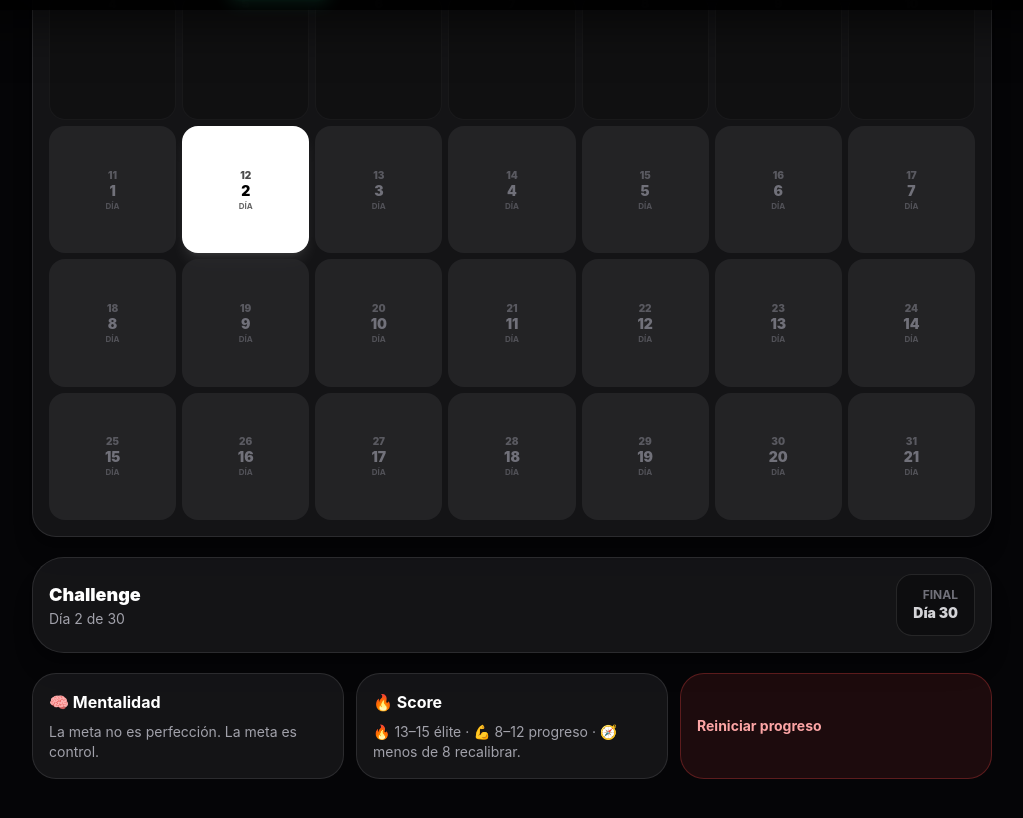
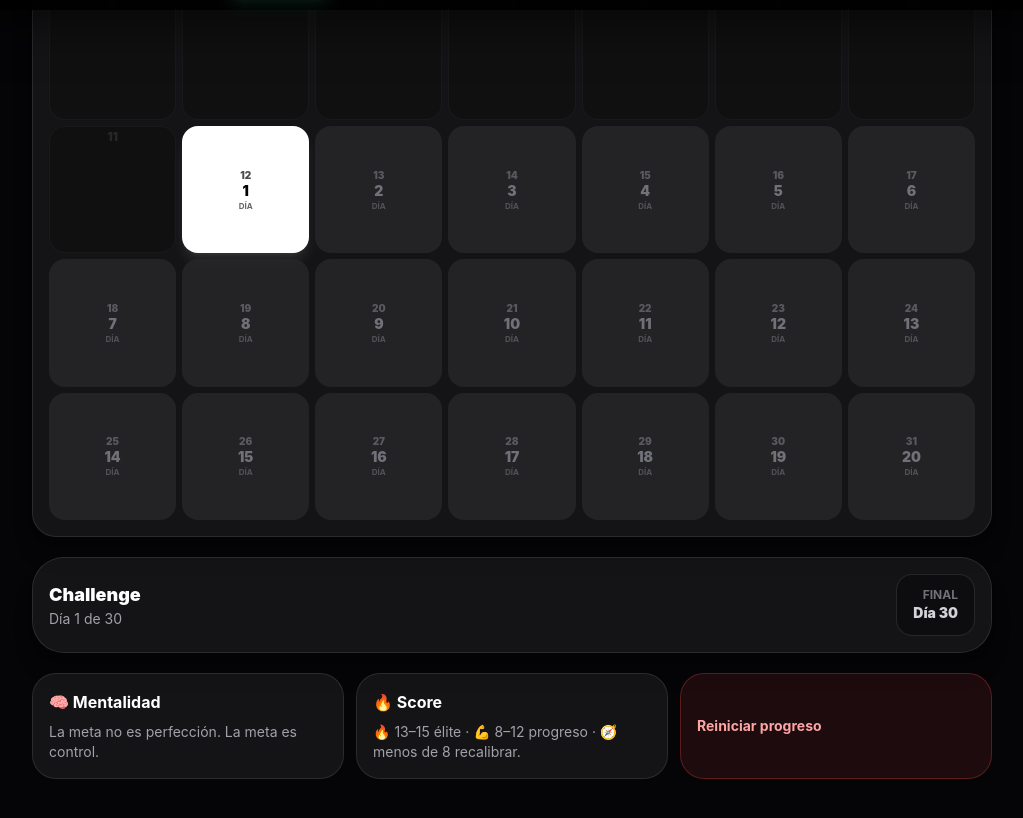
Before and after one commit to ytautomationmma-cmyk/dopamine-reset-focus-clean, a React (Vite) app: page / in a window 1280 px wide. Shown: the part 790-1608 px from the top of the page, without its empty margins (128-1151 px from the left). Built offline with nearby package versions, Linux system fonts and the light colour scheme.

Commit message:
Use per-user challenge start dates

```diff
--- a/src/App.jsx
+++ b/src/App.jsx
@@ -15,8 +15,8 @@ const CUSTOM_EXERCISES_KEY = 'dopamine-reset-custom-exercises';
 const EXERCISE_RENAMES_KEY = 'dopamine-reset-exercise-renames';
 const LEGACY_STORAGE_KEY = 'dopamine-reset-data';
 const CHALLENGE_LENGTH = 30;
-const ANCHOR_DATE_KEY = '2026-05-28';
-const ANCHOR_DAY_INDEX = 17;
+const LEGACY_ANCHOR_DATE_KEY = '2026-05-28';
+const LEGACY_ANCHOR_DAY_INDEX = 17;
 const tabs = [
   { id: 'dashboard', label: 'Dashboard', icon: '⌂' },
   { id: 'habits', label: 'Hábitos', icon: '✓' },
@@ -38,28 +38,35 @@ const addDays = (date, amount) => {
 };
 const daysBetween = (startDateKey, endDateKey) => Math.round((parseDateKey(endDateKey) - parseDateKey(startDateKey)) / 86400000);
 const parseDateKey = (dateKey) => new Date(`${dateKey}T00:00:00`);
-const getCurrentChallengeIndex = () => Math.max(0, ANCHOR_DAY_INDEX + daysBetween(ANCHOR_DATE_KEY, toDateKey(new Date())));
-const getChallengeStartDate = () => addDays(parseDateKey(ANCHOR_DATE_KEY), -ANCHOR_DAY_INDEX);
-const getSavedSelectedDayIndex = () => {
+const getLegacyChallengeStartDateKey = () => toDateKey(addDays(parseDateKey(LEGACY_ANCHOR_DATE_KEY), -LEGACY_ANCHOR_DAY_INDEX));
+const getCurrentChallengeIndex = (startDateKey = toDateKey(new Date())) => Math.max(0, daysBetween(startDateKey, toDateKey(new Date())));
+const getSavedSelectedDayIndex = (fallback = 0) => {
   try {
     const saved = localStorage.getItem(SELECTED_DAY_KEY);
-    const parsed = saved !== null ? Number(saved) : getCurrentChallengeIndex();
-    return Number.isFinite(parsed) && parsed >= 0 ? parsed : getCurrentChallengeIndex();
+    const parsed = saved !== null ? Number(saved) : fallback;
+    return Number.isFinite(parsed) && parsed >= 0 ? parsed : fallback;
   } catch {
-    return getCurrentChallengeIndex();
+    return fallback;
   }
 };
-const createDay = (dayNumber, dateKey) => ({
+const getChallengeStartDateKey = (loadedDays) => {
+  if (Array.isArray(loadedDays) && loadedDays[0]?.challengeStartDate) return loadedDays[0].challengeStartDate;
+  if (Array.isArray(loadedDays) && loadedDays[0]?.date) return loadedDays[0].date;
+  if (Array.isArray(loadedDays)) return getLegacyChallengeStartDateKey();
+  return toDateKey(new Date());
+};
+const createDay = (dayNumber, dateKey, challengeStartDateKey, challengeLength = CHALLENGE_LENGTH) => ({
   day: dayNumber,
   date: dateKey,
+  ...(dayNumber === 1 ? { challengeStartDate: challengeStartDateKey, challengeLength } : {}),
   checks: Array(habits.length).fill(false),
   feeling: '🙂 Bien',
   workout: [],
   tasks: [],
 });
-const createInitialDays = (length = CHALLENGE_LENGTH) => {
-  const startDate = getChallengeStartDate();
-  return Array.from({ length }, (_, i) => createDay(i + 1, toDateKey(addDays(startDate, i))));
+const createInitialDays = (length = CHALLENGE_LENGTH, startDateKey = toDateKey(new Date()), challengeLength = CHALLENGE_LENGTH) => {
+  const startDate = parseDateKey(startDateKey);
+  return Array.from({ length }, (_, i) => createDay(i + 1, toDateKey(addDays(startDate, i)), startDateKey, challengeLength));
 };
 const safeLoad = (key, fallback) => { try { const saved = localStorage.getItem(key); return saved ? JSON.parse(saved) : fallback; } catch { return fallback; } };
 const safeSave = (key, value) => { try { localStorage.setItem(key, JSON.stringify(value)); } catch {} };
@@ -78,8 +85,10 @@ const createInitialSet = (trackingType, unit = 'lbs') => {
   return { id: Date.now() + Math.random(), reps: '', weight: '', unit };
 };
 const normalizeDays = (loadedDays) => {
-  const fallbackLength = Array.isArray(loadedDays) ? Math.max(CHALLENGE_LENGTH, getCurrentChallengeIndex() + 1, loadedDays.length) : Math.max(CHALLENGE_LENGTH, getCurrentChallengeIndex() + 1);
-  const fallback = createInitialDays(fallbackLength);
+  const challengeStartDateKey = getChallengeStartDateKey(loadedDays);
+  const currentIndex = getCurrentChallengeIndex(challengeStartDateKey);
+  const fallbackLength = Array.isArray(loadedDays) ? Math.max(CHALLENGE_LENGTH, currentIndex + 1, loadedDays.length) : Math.max(CHALLENGE_LENGTH, currentIndex + 1);
+  const fallback = createInitialDays(fallbackLength, challengeStartDateKey, loadedDays?.[0]?.challengeLength || CHALLENGE_LENGTH);
   if (!Array.isArray(loadedDays)) return fallback;
   return fallback.map((baseDay, index) => {
     const savedDay = loadedDays[index] || {};
@@ -104,7 +113,7 @@ const loadDays = () => {
     safeSave(STORAGE_KEY, migrated);
     return migrated;
   }
-  return createInitialDays(Math.max(CHALLENGE_LENGTH, getCurrentChallengeIndex() + 1));
+  return createInitialDays();
 };
 const getScoreState = (score) => {
   if (score >= 13) return { emoji: '🔥', label: 'Día élite', color: 'text-emerald-300', ring: 'ring-emerald-400/40', bg: 'bg-emerald-500/10' };
@@ -131,10 +140,11 @@ export default function ResetFocusTracker() {
 
   const selectedDay = days[selectedDayIndex];
   const setDaysAndSave = (updater) => setDays((current) => { const updated = typeof updater === 'function' ? updater(current) : updater; safeSave(STORAGE_KEY, updated); return updated; });
-  const resetTracker = () => { if (!window.confirm('¿Seguro que quieres reiniciar todo el progreso?')) return; const fresh = createInitialDays(Math.max(CHALLENGE_LENGTH, getCurrentChallengeIndex() + 1)); setDays(fresh); localStorage.removeItem(STORAGE_KEY); localStorage.removeItem(SELECTED_DAY_KEY); setSelectedDayIndex(getCurrentChallengeIndex()); setShowChallengeSummary(false); };
+  const resetTracker = () => { if (!window.confirm('¿Seguro que quieres reiniciar todo el progreso?')) return; const fresh = createInitialDays(); setDays(fresh); localStorage.removeItem(STORAGE_KEY); localStorage.removeItem(SELECTED_DAY_KEY); setSelectedDayIndex(0); setShowChallengeSummary(false); };
   const scoreForDay = (day) => day.checks.reduce((total, checked, i) => (checked ? total + habits[i].points : total), 0);
   const scores = days.map(scoreForDay);
-  const challengeDays = days.slice(0, CHALLENGE_LENGTH);
+  const activeChallengeLength = days[0]?.challengeLength || CHALLENGE_LENGTH;
+  const challengeDays = days.slice(0, activeChallengeLength);
   const challengeScores = challengeDays.map(scoreForDay);
   const challengeCompleted = Boolean(days[0]?.challengeCompleted);
   const selectedScore = scoreForDay(selectedDay);
@@ -168,7 +178,7 @@ export default function ResetFocusTracker() {
   const statsData = { scores, selectedDayIndex, winCount, eliteCount, progressCount, lowCount, averageScore, bestDay, lowestDay, currentStreak, topHabits, weakHabits, workoutSummary: { totalExercises: workoutEntries.length, workoutDays, lastWorkout }, getScoreState };
   const challengeHabitStats = habits.map((habit, habitIndex) => {
     const count = challengeDays.filter((day) => day.checks[habitIndex]).length;
-    const percent = Math.round((count / CHALLENGE_LENGTH) * 100);
+    const percent = Math.round((count / activeChallengeLength) * 100);
     return { name: habit.name, icon: habit.icon, count, percent };
   });
   const challengeWins = challengeScores.filter((score) => score >= 8).length;
@@ -191,6 +201,7 @@ export default function ResetFocusTracker() {
     eliteDays: challengeEliteDays,
     longestStreak: challengeLongestStreak,
     workoutDays: challengeWorkoutDays,
+    challengeLength: activeChallengeLength,
     completedAt: days[0]?.challengeCompletedAt,
     getScoreState,
   };
@@ -217,10 +228,12 @@ export default function ResetFocusTracker() {
     if (selectedDate < firstDate) return;
 
     const next = [...days];
+    const challengeStartDateKey = days[0]?.challengeStartDate || days[0]?.date || toDateKey(new Date());
+    const challengeLength = days[0]?.challengeLength || CHALLENGE_LENGTH;
     let cursor = parseDateKey(next[next.length - 1].date);
     while (cursor < selectedDate) {
       cursor = addDays(cursor, 1);
-      next.push(createDay(next.length + 1, toDateKey(cursor)));
+      next.push(createDay(next.length + 1, toDateKey(cursor), challengeStartDateKey, challengeLength));
     }
     setDaysAndSave(next);
     setSelectedDayIndex(next.findIndex((day) => day.date === dateKey));
@@ -299,7 +312,7 @@ export default function ResetFocusTracker() {
     { label: 'Hábitos', value: `${completedHabits}/${habits.length}`, accent: 'text-sky-300' },
     { label: 'Tasks', value: `${completedTasks}/${(selectedDay.tasks || []).length}`, accent: 'text-violet-300' },
   ];
-  const canCompleteChallenge = selectedDayIndex >= CHALLENGE_LENGTH - 1;
+  const canCompleteChallenge = selectedDayIndex >= activeChallengeLength - 1;
 
   const renderActiveTab = () => {
     if (activeTab === 'habits') {
@@ -342,7 +355,7 @@ export default function ResetFocusTracker() {
           <div className="flex items-center justify-between gap-3">
             <div>
               <h3 className="text-lg font-black">Challenge</h3>
-              <p className="text-sm text-zinc-400">{challengeCompleted ? 'Tu primer challenge ya está culminado.' : `Día ${Math.min(selectedDayIndex + 1, CHALLENGE_LENGTH)} de ${CHALLENGE_LENGTH}`}</p>
+              <p className="text-sm text-zinc-400">{challengeCompleted ? 'Tu primer challenge ya está culminado.' : `Día ${Math.min(selectedDayIndex + 1, activeChallengeLength)} de ${activeChallengeLength}`}</p>
             </div>
             {challengeCompleted ? (
               <button type="button" onClick={() => setShowChallengeSummary((current) => !current)} className="rounded-2xl bg-white px-4 py-3 text-sm font-black text-black transition active:scale-95">
@@ -355,7 +368,7 @@ export default function ResetFocusTracker() {
             ) : (
               <div className="rounded-2xl border border-white/10 bg-black/30 px-4 py-3 text-right">
                 <p className="text-xs font-bold uppercase text-zinc-500">Final</p>
-                <p className="text-sm font-black text-zinc-300">Día 30</p>
+                <p className="text-sm font-black text-zinc-300">Día {activeChallengeLength}</p>
               </div>
             )}
           </div>
--- a/src/components/ChallengeSummary.jsx
+++ b/src/components/ChallengeSummary.jsx
@@ -1,6 +1,8 @@
 const clampPercent = (value) => Math.max(0, Math.min(100, value || 0));
 
 export default function ChallengeSummary({ summary }) {
+  const challengeLength = summary.challengeLength || 30;
+
   return (
     <section className="mb-5 space-y-4">
       <div className="overflow-hidden rounded-[2rem] border border-white/10 bg-gradient-to-br from-zinc-900 via-zinc-950 to-black p-5 shadow-2xl shadow-black/40">
@@ -8,7 +10,7 @@ export default function ChallengeSummary({ summary }) {
           <div>
             <p className="text-xs font-bold uppercase tracking-[0.24em] text-emerald-300">Challenge complete</p>
             <h2 className="mt-2 text-3xl font-black leading-tight">Performance review</h2>
-            <p className="mt-1 text-sm text-zinc-400">30-day consistency report</p>
+            <p className="mt-1 text-sm text-zinc-400">{challengeLength}-day consistency report</p>
           </div>
           <div className="rounded-3xl border border-emerald-300/20 bg-emerald-400/10 px-3 py-2 text-right">
             <p className="text-xl font-black text-emerald-300">{summary.wins}</p>
@@ -31,7 +33,7 @@ export default function ChallengeSummary({ summary }) {
             <h3 className="text-xl font-black">Momentum</h3>
             <p className="text-sm text-zinc-400">Score diario durante el challenge.</p>
           </div>
-          <p className="text-xs font-bold uppercase text-zinc-500">30 días</p>
+          <p className="text-xs font-bold uppercase text-zinc-500">{challengeLength} días</p>
         </div>
         <div className="flex h-24 items-end gap-1.5 rounded-3xl border border-white/10 bg-black/30 p-3">
           {summary.scores.map((score, index) => {
@@ -60,7 +62,7 @@ export default function ChallengeSummary({ summary }) {
         </div>
         <div className="space-y-3">
           {[...summary.habitStats].sort((a, b) => b.percent - a.percent).map((habit) => (
-            <HabitBreakdown key={habit.name} habit={habit} />
+            <HabitBreakdown key={habit.name} habit={habit} challengeLength={challengeLength} />
           ))}
         </div>
       </section>
@@ -124,7 +126,7 @@ function HabitRank({ title, habits, tone }) {
   );
 }
 
-function HabitBreakdown({ habit }) {
+function HabitBreakdown({ habit, challengeLength }) {
   return (
     <div className="rounded-3xl border border-white/10 bg-black/30 p-3">
       <div className="mb-2 flex items-center justify-between gap-3">
@@ -135,7 +137,7 @@ function HabitBreakdown({ habit }) {
         <div className="h-2 flex-1 overflow-hidden rounded-full bg-zinc-800">
           <div className="h-full rounded-full bg-gradient-to-r from-cyan-300 via-emerald-300 to-amber-300" style={{ width: `${habit.percent}%` }} />
         </div>
-        <p className="w-12 text-right text-[10px] font-bold text-zinc-500">{habit.count}/30</p>
+        <p className="w-12 text-right text-[10px] font-bold text-zinc-500">{habit.count}/{challengeLength}</p>
       </div>
     </div>
   );
```
